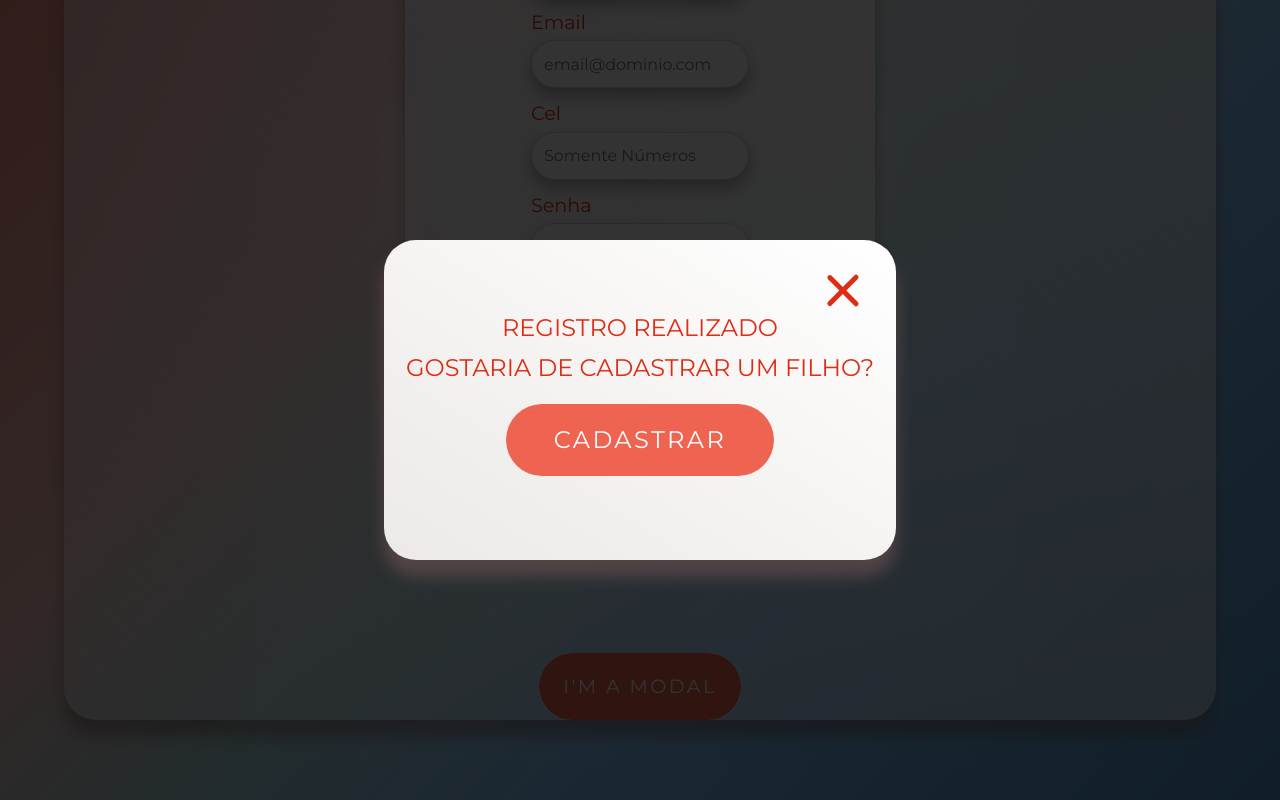
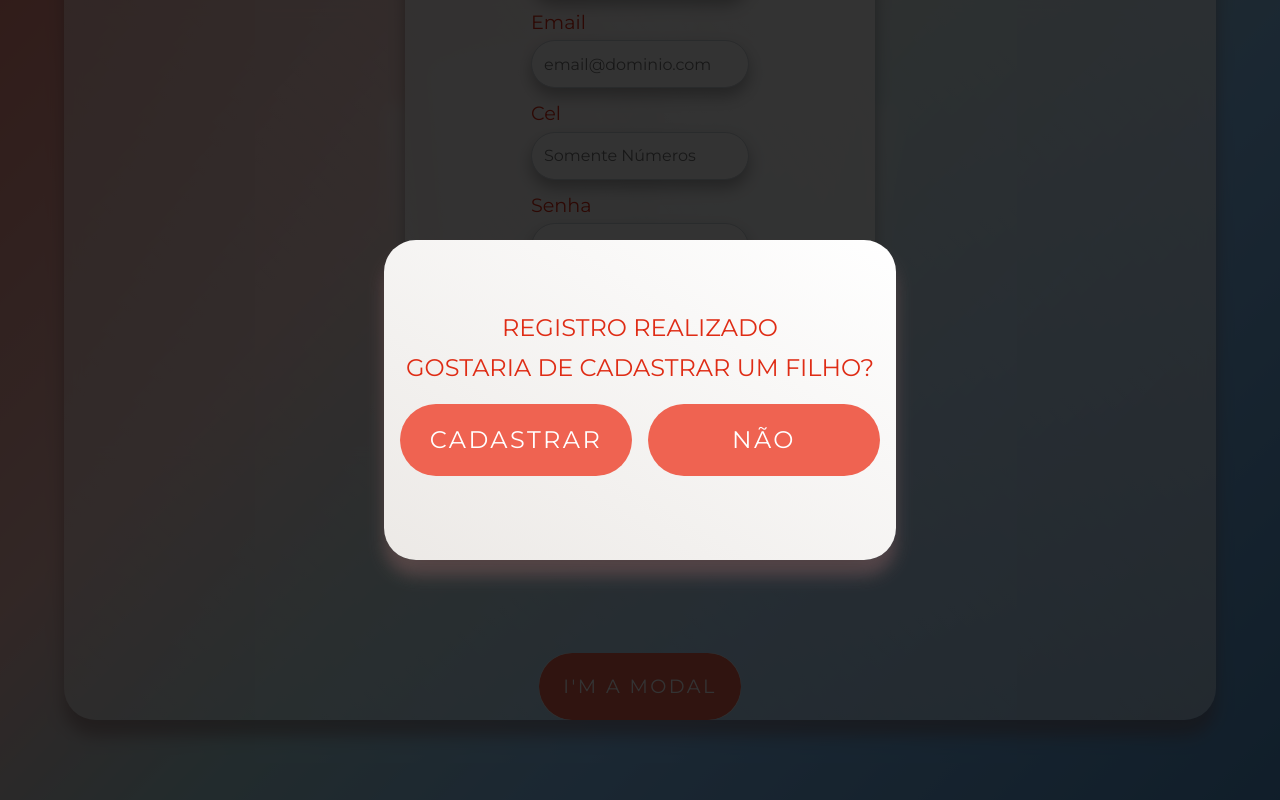
Before and after one commit to bob-mw/anjosDaEducacao, a React (Create React App) app: page /guardian in a window 1280 px wide. Both pictures are taken after a click on the button "I'M A MODAL". Shown: the part 510-1310 px from the top of the page. Built offline with nearby package versions, Linux system fonts and the light colour scheme.

Commit message:
Cross button changed to normal button

```diff
--- a/src/components/Modal/index.jsx
+++ b/src/components/Modal/index.jsx
@@ -36,14 +36,15 @@ const Modal = ({ showModal, setShowModal }) => {
                 <S.Panel>
                     <S.Description>REGISTRO REALIZADO</S.Description>
                     <S.Description>Gostaria de cadastrar um filho?</S.Description>
+                    <S.ButtonWrapper>
                     <S.Button>Cadastrar</S.Button>
-                    <S.Menu
-                        aria-label='Close modal'
-                        onClick={() => setShowModal(prev => !prev)}
-                    >
-                        <S.Top/>
-                        <S.Bottom/>
-                    </S.Menu>
+                        <S.Button
+                            aria-label='Close modal'
+                            onClick={() => setShowModal(prev => !prev)}
+                        >
+                            Não
+                        </S.Button>
+                    </S.ButtonWrapper>
                 </S.Panel>
             </S.Overlay>
         ) : null}
--- a/src/components/Modal/styled.jsx
+++ b/src/components/Modal/styled.jsx
@@ -89,6 +89,21 @@ export const Description = styled.h2`
     padding: 0.5rem 1rem 0.5rem 1rem;
 `
 
+export const ButtonWrapper = styled.div`
+    display: grid;
+	grid-template-columns: repeat(2, 1fr);
+	grid-gap: 1rem;
+    align-items: center;
+    justify-items: stretch;
+    margin: 1rem;
+
+	@media only screen and (max-width: 800px) {
+        grid-template-columns: 1fr;
+    }
+`
+
+
+
 export const Button = styled.a`
     font-size: 2em;
     text-decoration: none !important;
@@ -99,14 +114,18 @@ export const Button = styled.a`
 
     display: inline-block;
 	padding: 1.5rem 3rem;
-    margin: 1rem;
 	border-radius: 2rem;
     border: none;
 	color: #fff;
 	position: relative;
 	overflow: hidden;
 	z-index: 1;
+
+    display: flex;
+    justify-content: center;
+    align-items: center;
     align-self: center;
+
 
 	&:after {
 		content: '';
```
